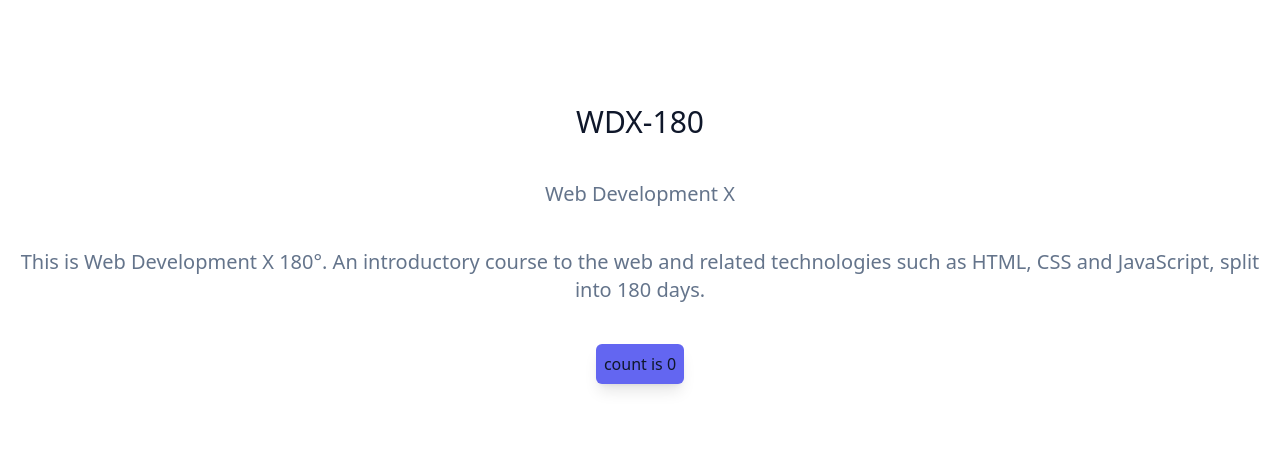
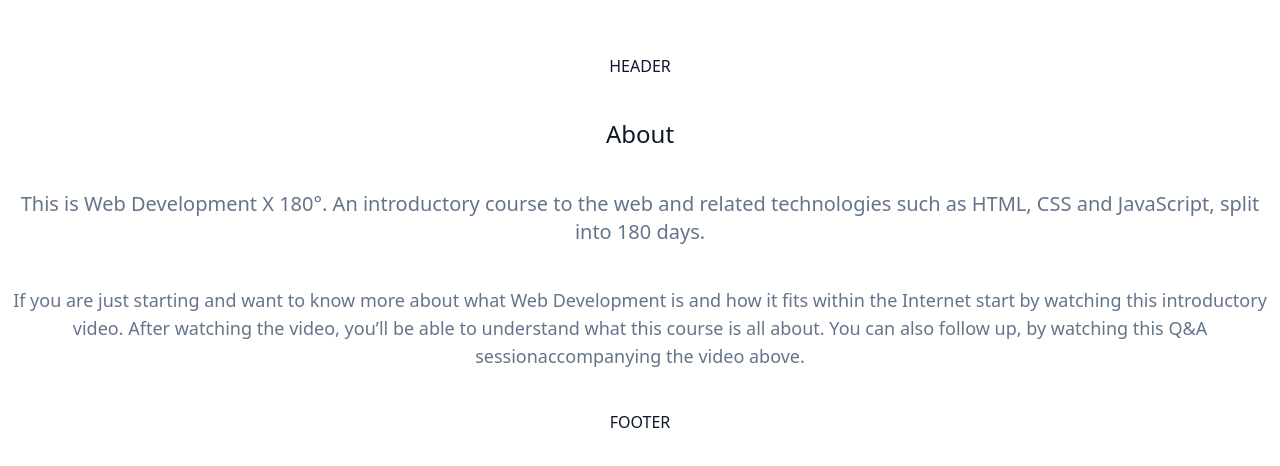
Before and after one commit to in-tech-gration/WDX-180v2, a React (Vite) app: page /about in a window 1280 px wide. Shown: the part 156-622 px from the top of the page. Built offline with nearby package versions, Linux system fonts and the light colour scheme.

Commit message:
Simple routing implemented.

```diff
--- a/package.json
+++ b/package.json
@@ -13,7 +13,8 @@
     "@headlessui/react": "^2.2.0",
     "@heroicons/react": "^2.2.0",
     "react": "^18.3.1",
-    "react-dom": "^18.3.1"
+    "react-dom": "^18.3.1",
+    "react-router-dom": "^7.0.2"
   },
   "devDependencies": {
     "@eslint/js": "^9.15.0",
--- a/src/App.tsx
+++ b/src/App.tsx
@@ -1,28 +1,15 @@
-import { useState } from 'react'
+import { BrowserRouter } from 'react-router-dom'
+import AppRoutes from './routes'
 
 function App() {
-  const [count, setCount] = useState(0)
-
   return (
-    <div className="flex min-h-screen flex-col justify-center gap-10 bg-white text-center text-slate-900 dark:bg-slate-800 dark:text-white">
-      <h1 className="text-3xl">WDX-180</h1>
-      <p className="text-xl text-slate-500 dark:text-slate-400">
-        Web Development X
-      </p>
-      <p className="text-xl text-slate-500 dark:text-slate-400">
-        This is Web Development X 180°. An introductory course to the web and
-        related technologies such as HTML, CSS and JavaScript, split into 180
-        days.
-      </p>
-      <div>
-        <button
-          className="rounded-md bg-indigo-500 p-2 shadow-lg"
-          onClick={() => setCount((count) => count + 1)}
-        >
-          count is {count}
-        </button>
+    <BrowserRouter>
+      <div className="flex min-h-screen flex-col justify-center gap-10 bg-white text-center text-slate-900 dark:bg-slate-800 dark:text-white">
+        <nav>HEADER</nav>
+        <AppRoutes />
+        <nav>FOOTER</nav>
       </div>
-    </div>
+    </BrowserRouter>
   )
 }
 
--- /dev/null
+++ b/src/pages/About.tsx
@@ -0,0 +1,27 @@
+import { Link } from 'react-router-dom'
+
+export default function About() {
+  return (
+    <>
+      <h2 className="text-2xl">About</h2>
+      <p className="text-xl text-slate-500 dark:text-slate-400">
+        This is Web Development X 180°. An introductory course to the web and
+        related technologies such as HTML, CSS and JavaScript, split into 180
+        days.
+      </p>
+      <p className="text-lg text-slate-500 dark:text-slate-400">
+        If you are just starting and want to know more about what Web
+        Development is and how it fits within the Internet start by{' '}
+        <Link to="https://www.youtube.com/watch?v=JtNmSHnirfY" target="_blank">
+          watching this introductory video
+        </Link>
+        . After watching the video, you’ll be able to understand what this
+        course is all about. You can also follow up, by watching this{' '}
+        <Link to="https://www.youtube.com/watch?v=Y_wKi7-RBOg" target="_blank">
+          Q&A session
+        </Link>
+        accompanying the video above.
+      </p>
+    </>
+  )
+}
--- /dev/null
+++ b/src/pages/Home.tsx
@@ -0,0 +1,10 @@
+export default function Home() {
+  return (
+    <>
+      <h1 className="text-3xl">WDX-180</h1>
+      <p className="text-xl text-slate-500 dark:text-slate-400">
+        Web Development X
+      </p>
+    </>
+  )
+}
--- /dev/null
+++ b/src/pages/PageNotFound.tsx
@@ -0,0 +1,16 @@
+import { Link } from 'react-router-dom'
+
+export default function PageNotFound() {
+  return (
+    <div className="flex w-4/5 flex-col gap-10 self-center rounded-xl bg-red-700 p-10">
+      <h2 className="text-3xl font-bold">Error</h2>
+      <p className="text-xl">Page not found</p>
+      <Link
+        to="/"
+        className="w-fit self-center rounded-md bg-slate-800 p-2 text-center text-white dark:bg-white dark:text-slate-900"
+      >
+        Go to Home
+      </Link>
+    </div>
+  )
+}
--- /dev/null
+++ b/src/routes.tsx
@@ -0,0 +1,17 @@
+import { Route, Routes } from 'react-router-dom'
+import Home from './pages/Home'
+import About from './pages/About'
+import PageNotFound from './pages/PageNotFound'
+
+const AppRoutes = () => {
+  return (
+    <Routes>
+      <Route index element={<Home />} />
+      <Route path="/about" element={<About />} />
+      {/* Add here more Route elements for future pages */}
+      <Route path="*" element={<PageNotFound />} />
+    </Routes>
+  )
+}
+
+export default AppRoutes
```
Also changed, not shown: 1 other file (tests, documents, lock files or other folders).
